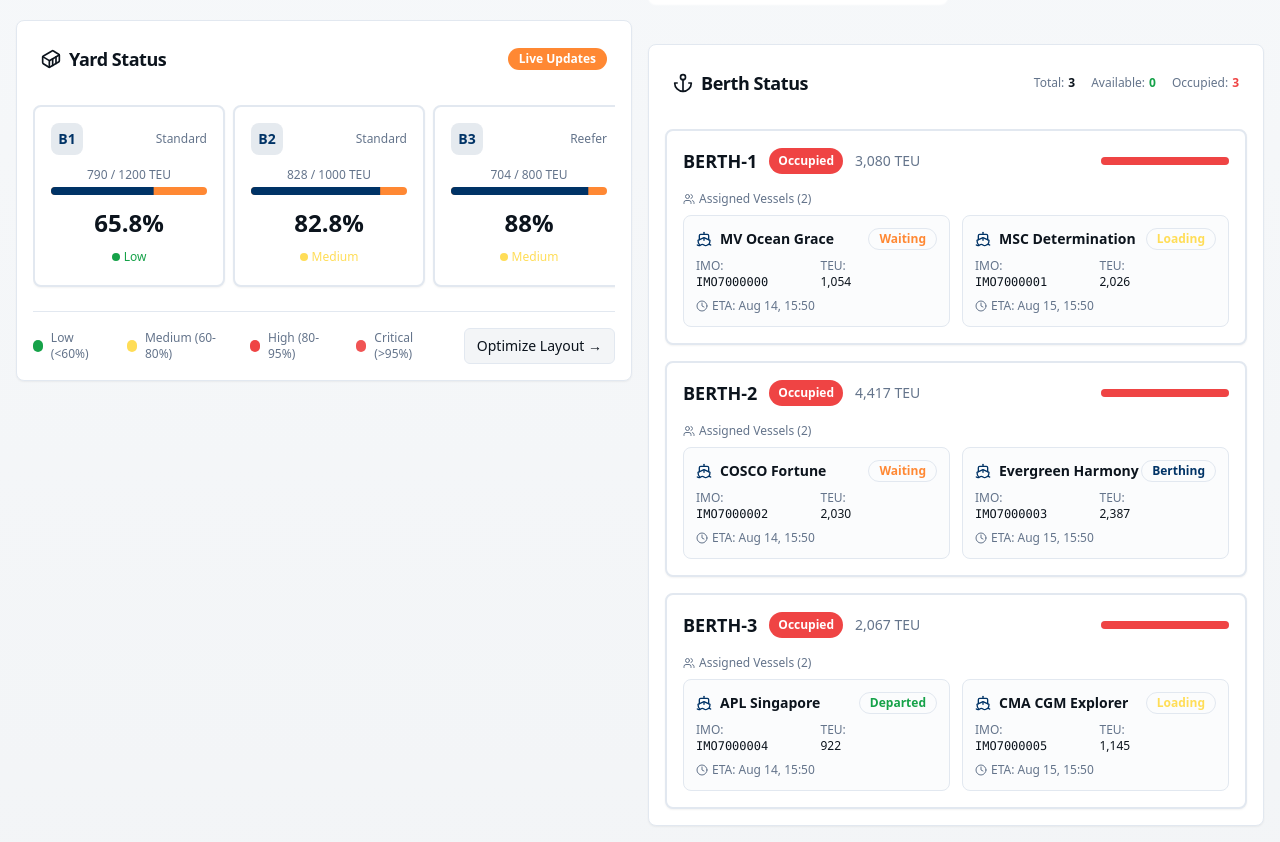
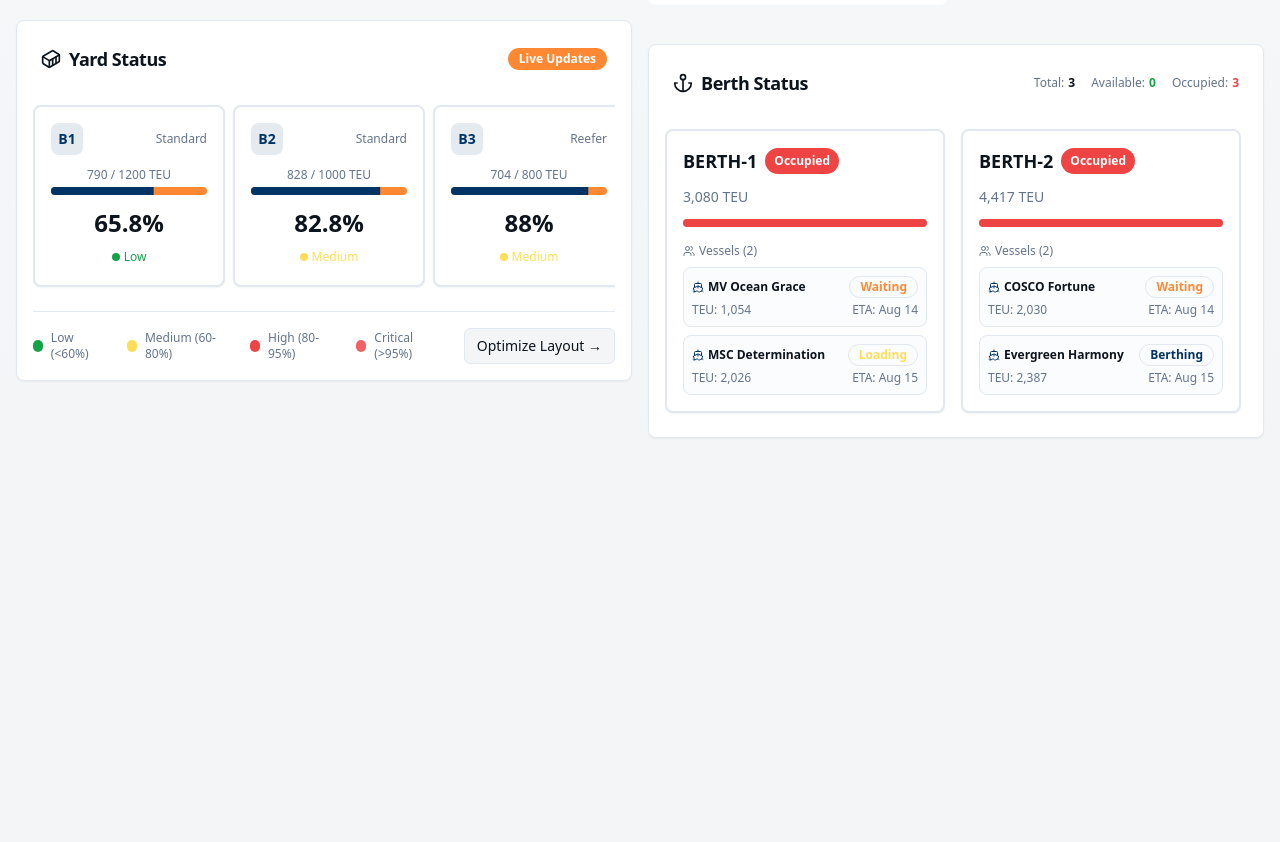
Before and after one commit to shivam-kaleris/surgeops, a React (Vite) app: page / in a window 1280 px wide. Shown: the part 760-1602 px from the top of the page. After the commit the page ends 1214 px from the top, so only its background shows below. Built offline with nearby package versions, Linux system fonts and the light colour scheme.

Commit message:
Make Berth Status horizontal
Make Berth Status parallel with Yard Status and display horizontally.

```diff
--- a/src/components/surgeops/BerthStatus.tsx
+++ b/src/components/surgeops/BerthStatus.tsx
@@ -67,16 +67,18 @@ export function BerthStatus({ berths, onBerthSelect, selectedBerth }: BerthStatu
         </CardHeader>
 
         <CardContent className="p-4">
-          <div className="space-y-4">
+          {/* Horizontal scrollable berths */}
+          <div className="flex gap-4 overflow-x-auto pb-2">
             {berths.map((berth, index) => (
               <motion.div
                 key={berth.id}
-                initial={{ opacity: 0, y: 20 }}
-                animate={{ opacity: 1, y: 0 }}
+                initial={{ opacity: 0, x: 20 }}
+                animate={{ opacity: 1, x: 0 }}
                 transition={{ delay: index * 0.1 }}
+                className="min-w-[280px] flex-shrink-0"
               >
                 <Card
-                  className={`cursor-pointer transition-all duration-200 border-2 ${
+                  className={`cursor-pointer transition-all duration-200 border-2 h-full ${
                     selectedBerth === berth.id
                       ? 'border-primary bg-primary/5'
                       : 'border-border hover:border-primary/50'
@@ -85,71 +87,67 @@ export function BerthStatus({ berths, onBerthSelect, selectedBerth }: BerthStatu
                 >
                   <CardContent className="p-4">
                     {/* Berth Header */}
-                    <div className="flex items-center justify-between mb-4">
-                      <div className="flex items-center gap-3">
+                    <div className="flex items-center justify-between mb-3">
+                      <div className="flex items-center gap-2">
                         <div className="font-bold text-lg">{berth.code}</div>
                         <Badge variant="secondary" className={`${getStatusColor(berth.status)} text-white text-xs px-2 py-1`}>
                           {berth.status}
                         </Badge>
-                        <div className="text-sm text-muted-foreground">
-                          {berth.assignments.reduce((sum, a) => sum + a.vessel.expectedTeu, 0).toLocaleString()} TEU
-                        </div>
                       </div>
-                      <div className="w-32 bg-border rounded-full h-2">
-                        <div
-                          className={`h-2 rounded-full ${getStatusColor(berth.status)} transition-all duration-300`}
-                          style={{ width: `${berth.status === 'Occupied' ? 100 : berth.status === 'Available' ? 0 : 50}%` }}
-                        />
-                      </div>
+                    </div>
+
+                    <div className="text-sm text-muted-foreground mb-3">
+                      {berth.assignments.reduce((sum, a) => sum + a.vessel.expectedTeu, 0).toLocaleString()} TEU
+                    </div>
+
+                    <div className="w-full bg-border rounded-full h-2 mb-4">
+                      <div
+                        className={`h-2 rounded-full ${getStatusColor(berth.status)} transition-all duration-300`}
+                        style={{ width: `${berth.status === 'Occupied' ? 100 : berth.status === 'Available' ? 0 : 50}%` }}
+                      />
                     </div>
 
                     {/* Assigned Vessels */}
                     <div className="flex items-center gap-1 text-xs text-muted-foreground mb-2">
                       <Users className="h-3 w-3" />
-                      <span>Assigned Vessels ({berth.assignments.length})</span>
+                      <span>Vessels ({berth.assignments.length})</span>
                     </div>
 
                     {berth.assignments.length === 0 ? (
-                      <div className="text-center py-6 text-muted-foreground">
-                        <Ship className="h-8 w-8 mx-auto mb-2 opacity-50" />
-                        <p className="text-sm">No vessels assigned</p>
+                      <div className="text-center py-4 text-muted-foreground">
+                        <Ship className="h-6 w-6 mx-auto mb-2 opacity-50" />
+                        <p className="text-xs">No vessels assigned</p>
                       </div>
                     ) : (
-                      <div className="grid grid-cols-1 lg:grid-cols-2 gap-3">
-                        {berth.assignments.map((assignment, aIndex) => (
+                      <div className="space-y-2 max-h-32 overflow-y-auto">
+                        {berth.assignments.slice(0, 2).map((assignment) => (
                           <div
                             key={assignment.id}
-                            className="border border-border rounded-lg p-3 bg-muted/20"
+                            className="border border-border rounded-lg p-2 bg-muted/20"
                           >
-                            <div className="flex items-center justify-between mb-2">
-                              <div className="flex items-center gap-2">
-                                <Ship className="h-4 w-4 text-primary" />
-                                <span className="font-semibold text-sm">{assignment.vessel.name}</span>
+                            <div className="flex items-center justify-between mb-1">
+                              <div className="flex items-center gap-1">
+                                <Ship className="h-3 w-3 text-primary" />
+                                <span className="font-semibold text-xs truncate">{assignment.vessel.name}</span>
                               </div>
                               <Badge variant="outline" className={`text-xs ${getVesselStatusColor(assignment.vessel.status)}`}>
                                 {assignment.vessel.status}
                               </Badge>
                             </div>
 
-                            <div className="grid grid-cols-2 gap-2 text-xs">
-                              <div>
-                                <span className="text-muted-foreground">IMO:</span>
-                                <div className="font-mono">{assignment.vessel.imo}</div>
-                              </div>
-                              <div>
-                                <span className="text-muted-foreground">TEU:</span>
-                                <div>{assignment.vessel.expectedTeu.toLocaleString()}</div>
-                              </div>
-                            </div>
-
-                            <div className="mt-2 text-xs">
-                              <div className="flex items-center gap-1 text-muted-foreground">
-                                <Clock className="h-3 w-3" />
-                                <span>ETA: {format(new Date(assignment.plannedStart), "MMM dd, HH:mm")}</span>
-                              </div>
+                            <div className="flex justify-between text-xs">
+                              <span className="text-muted-foreground">TEU: {assignment.vessel.expectedTeu.toLocaleString()}</span>
+                              <span className="text-muted-foreground">
+                                ETA: {format(new Date(assignment.plannedStart), "MMM dd")}
+                              </span>
                             </div>
                           </div>
                         ))}
+                        {berth.assignments.length > 2 && (
+                          <div className="text-xs text-muted-foreground text-center">
+                            +{berth.assignments.length - 2} more vessels
+                          </div>
+                        )}
                       </div>
                     )}
                   </CardContent>
--- a/src/components/surgeops/SurgeOpsDashboard.tsx
+++ b/src/components/surgeops/SurgeOpsDashboard.tsx
@@ -154,7 +154,7 @@ export function SurgeOpsDashboard() {
             </div>
           </div>
 
-          {/* Bottom Section: Operations Overview */}
+          {/* Bottom Section: Operations Overview - Side by Side */}
           <div className="grid grid-cols-1 lg:grid-cols-2 gap-4">
             {/* Yard Operations */}
             <motion.div
```
